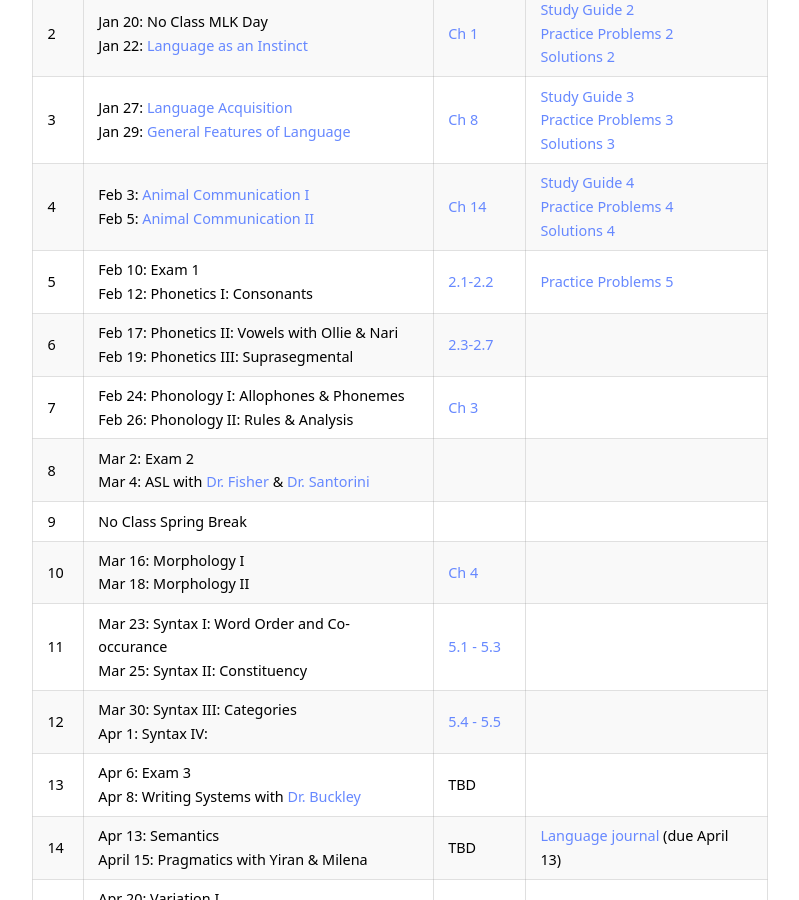
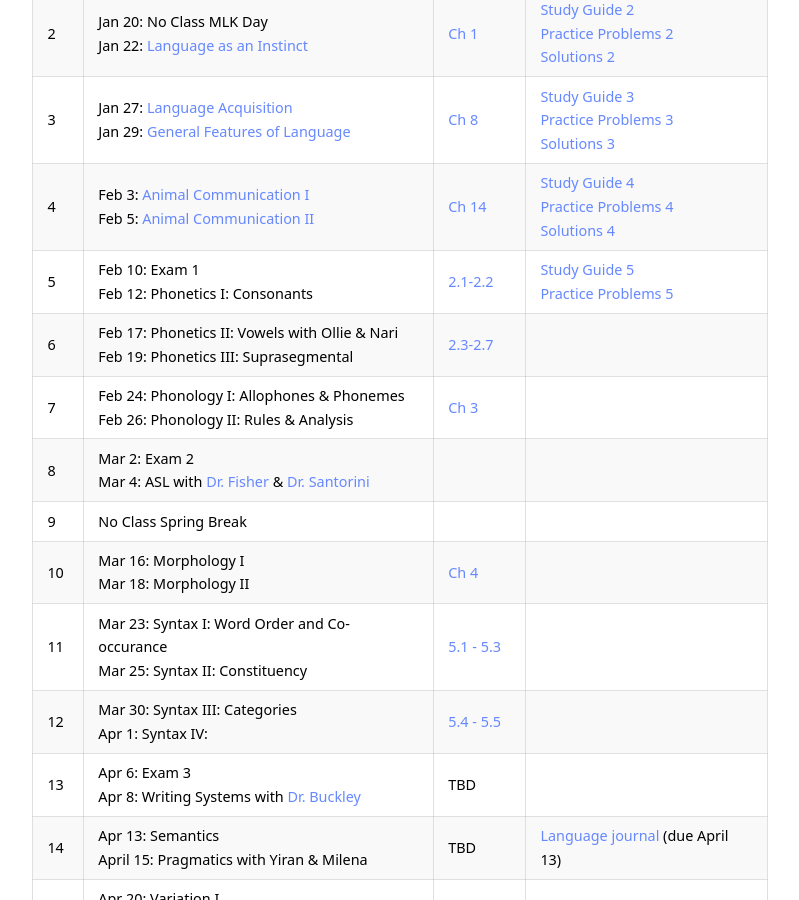
Before and after one commit to kschuler/ling001, a Jekyll site: the page built from index.md, in a window 1280 px wide and 900 px high, scrolled down 2438 px. Shown: the whole window, without its empty margins (240-1039 px from the left). Built offline with Jekyll 4.4.1, drawn with Linux system fonts in a browser that asks for light colours.

Commit message:
Update index.md

```diff
--- a/index.md
+++ b/index.md
@@ -65,7 +65,7 @@ Wk  | Lecture | Readings | Resources
 2 | Jan 20: **No Class MLK Day**<br>Jan 22: [Language as an Instinct](resources/Ling001-20A-02-Instinct.pdf) | [Ch 1](https://app.perusall.com/courses/intro-to-linguistics-1/pinker-ch01?assignmentId=5ib5rPaDkYoZxZc9X&part=1)| [Study Guide 2](resources/studyguide-week2.pdf)<br>[Practice Problems 2](resources/practiceproblems-week2.pdf)<br>[Solutions 2](resources/solutions-week2.pdf)
 3 | Jan 27: [Language Acquisition](resources/LING001-20A-03-Acquisition.pdf)<br>Jan 29: [General Features of Language](resources/Ling001-20A-04-GeneralFeatures.pdf)  | [Ch 8](https://app.perusall.com/courses/intro-to-linguistics-1/chapter-8-15?assignmentId=ckDfokjY25EnrzRdB&part=1) |  [Study Guide 3](resources/studyguide-week3.pdf)<br>[Practice Problems 3](resources/practiceproblems-week3.pdf)<br>[Solutions 3](resources/solutions-week3.pdf)
 4 | Feb 3: [Animal Communication I](resources/Ling001-20A-05-AnimalCommunication.pdf)<br>Feb 5: [Animal Communication II](resources/Ling001-20A-06-AnimalCommunication2.pdf)   | [Ch 14](https://app.perusall.com/courses/intro-to-linguistics-1/chapter-14-13?assignmentId=7ag64J2jqfoSDxxoo&part=1) | [Study Guide 4](resources/studyguide-week4.pdf)<br>[Practice Problems 4](resources/practiceproblems-week4.pdf)<br>[Solutions 4](resources/solutions-week4.pdf)
-5 | Feb 10: **Exam 1** <br> Feb 12: Phonetics I: Consonants| [2.1-2.2](https://app.perusall.com/courses/intro-to-linguistics-1/chapter-2-2-0-to-2-2?assignmentId=39n2C4wgg4umcp5Kz&part=1) | [Practice Problems 5](resources/practiceproblems-week5.pdf)
+5 | Feb 10: **Exam 1** <br> Feb 12: Phonetics I: Consonants| [2.1-2.2](https://app.perusall.com/courses/intro-to-linguistics-1/chapter-2-2-0-to-2-2?assignmentId=39n2C4wgg4umcp5Kz&part=1) | [Study Guide 5](resources/studyguide-week5.pdf)<br>[Practice Problems 5](resources/practiceproblems-week5.pdf)
 6 | Feb 17: Phonetics II: Vowels with Ollie & Nari<br>Feb 19: Phonetics III: Suprasegmental | [2.3-2.7](https://app.perusall.com/courses/intro-to-linguistics-1/chapter-2-2-3-to-2-7?assignmentId=yzAbFgYmhd9ax6sLy&part=1) |
 7 | Feb 24: Phonology I: Allophones & Phonemes<br>Feb 26: Phonology II: Rules & Analysis | [Ch 3](https://app.perusall.com/courses/intro-to-linguistics-1/chapter-3-3-1-to-3-5?assignmentId=HKF3XuDMARwyE6Wt8&part=1)|
 8 | Mar 2: **Exam 2** <br>Mar 4: ASL with [Dr. Fisher](https://web.sas.upenn.edu/asl-deafstudies/) & [Dr. Santorini](https://www.ling.upenn.edu/~beatrice/)|  |
```
